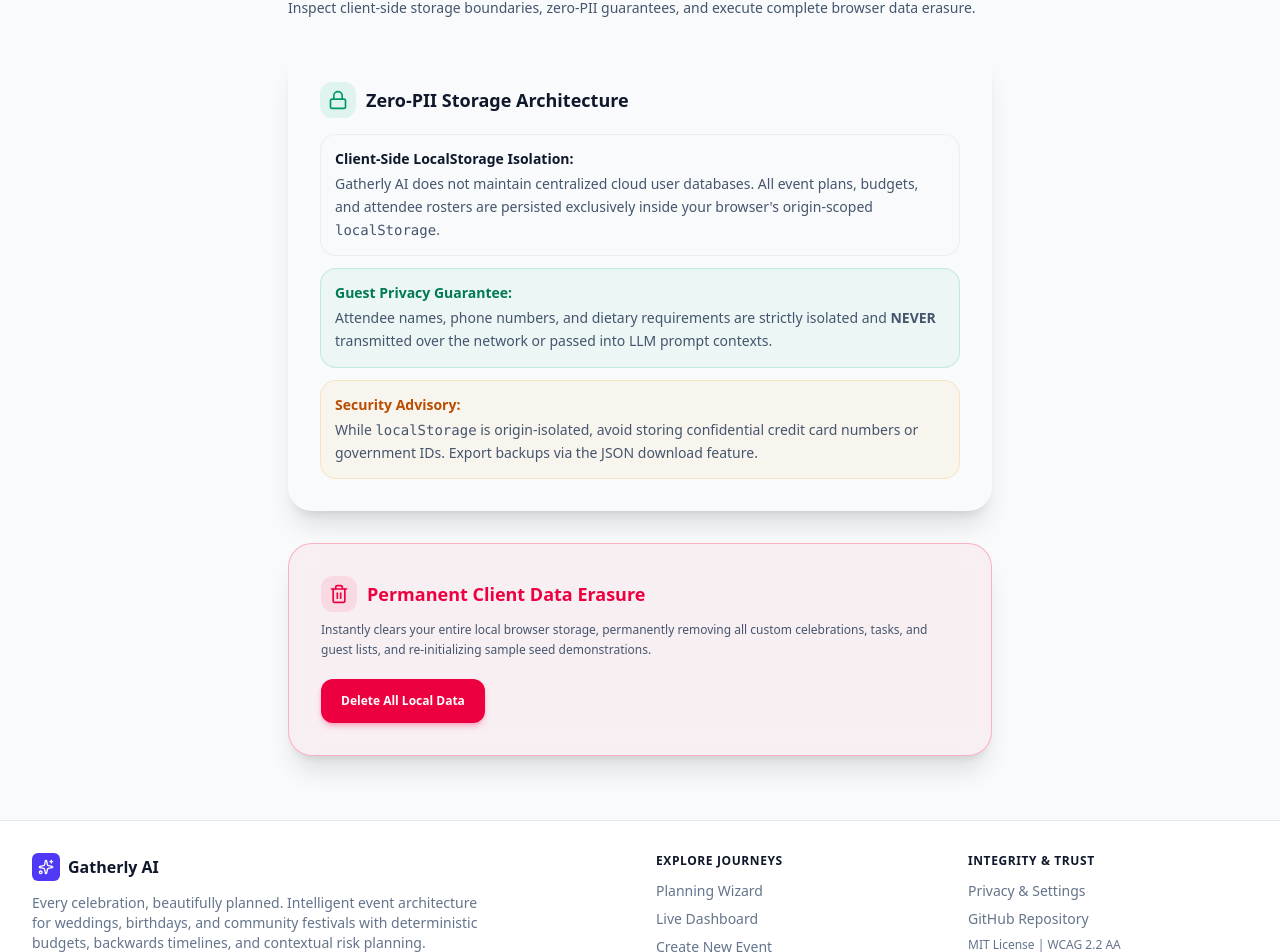
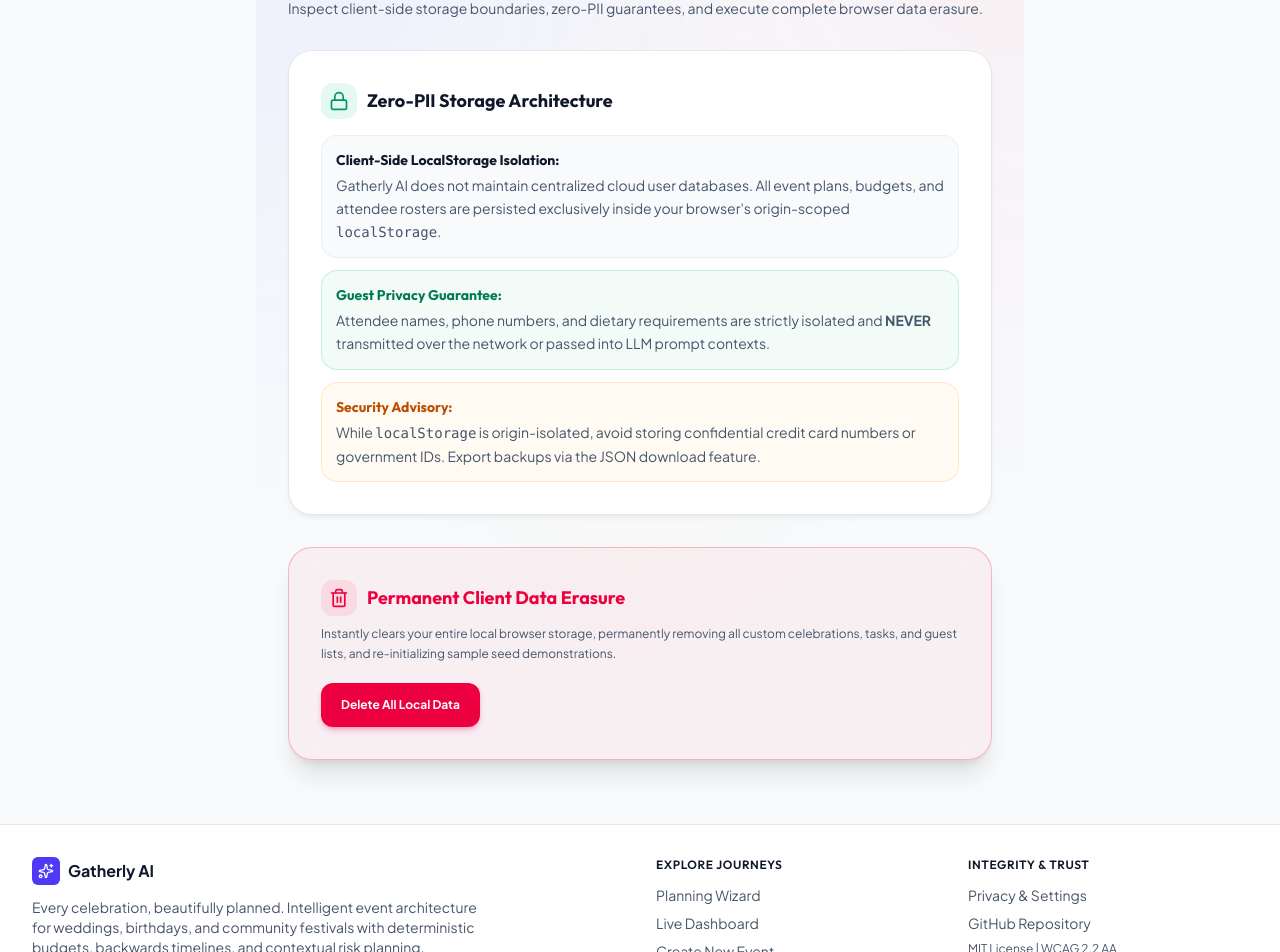
Before and after one commit to Hrithik-05-Roshan/pw-challenge-5, a Next.js app: page /settings in a window 1280 px wide. Shown: the part 213-1165 px from the top of the page. Built offline with nearby package versions, Linux system fonts and the light colour scheme.

Commit message:
fix(theme): configure custom dark variant to resolve contrast mismatch and apply Outfit typography

```diff
--- a/src/app/globals.css
+++ b/src/app/globals.css
@@ -1,4 +1,12 @@
 @import "tailwindcss";
+
+/* Ensure dark: variant only applies when .dark or data-theme="dark" is active */
+@custom-variant dark (&:where([data-theme="dark"], [data-theme="dark"] *, .dark, .dark *));
+
+@theme {
+  --font-heading: var(--font-outfit), sans-serif;
+  --font-sans: var(--font-jakarta), -apple-system, BlinkMacSystemFont, "Segoe UI", Roboto, sans-serif;
+}
 
 :root {
   --background: #f8fafc;
@@ -12,7 +20,7 @@
   --secondary: #f1f5f9;
   --secondary-foreground: #1e293b;
   --muted: #f1f5f9;
-  --muted-foreground: #64748b;
+  --muted-foreground: #475569;
   --accent: #4f46e5;
   --accent-foreground: #ffffff;
   --destructive: #ef4444;
@@ -20,7 +28,7 @@
   --border: #e2e8f0;
   --input: #e2e8f0;
   --ring: #4f46e5;
-  --radius: 0.5rem;
+  --radius: 0.75rem;
 }
 
 [data-theme="dark"],
@@ -41,16 +49,85 @@
   --accent-foreground: #ffffff;
   --destructive: #f87171;
   --destructive-foreground: #ffffff;
-  --border: #334155;
-  --input: #334155;
+  --border: #1e293b;
+  --input: #1e293b;
   --ring: #6366f1;
 }
 
 body {
   background-color: var(--background);
   color: var(--foreground);
+  font-family: var(--font-sans);
   font-feature-settings: "rlig" 1, "calt" 1;
-  transition: background-color 0.2s ease, color 0.2s ease;
+  transition: background-color 0.25s ease, color 0.25s ease;
+}
+
+h1, h2, h3, h4, .font-heading {
+  font-family: var(--font-heading);
+}
+
+/* Ambient Celebration Backgrounds */
+.ambient-bg {
+  background-color: var(--background);
+  background-image:
+    radial-gradient(at 0% 0%, rgba(99, 102, 241, 0.08) 0px, transparent 50%),
+    radial-gradient(at 100% 0%, rgba(244, 63, 94, 0.06) 0px, transparent 50%),
+    radial-gradient(at 50% 50%, rgba(245, 158, 11, 0.04) 0px, transparent 50%);
+}
+
+.dark .ambient-bg {
+  background-color: #090d16;
+  background-image:
+    radial-gradient(at 0% 0%, rgba(99, 102, 241, 0.16) 0px, transparent 50%),
+    radial-gradient(at 100% 0%, rgba(244, 63, 94, 0.12) 0px, transparent 50%),
+    radial-gradient(at 50% 100%, rgba(16, 185, 129, 0.08) 0px, transparent 50%);
+}
+
+/* Glassmorphism Panels */
+.glass-panel {
+  background: rgba(255, 255, 255, 0.85);
+  backdrop-filter: blur(16px);
+  -webkit-backdrop-filter: blur(16px);
+  border: 1px solid rgba(226, 232, 240, 0.8);
+  box-shadow: 0 10px 30px -5px rgba(0, 0, 0, 0.05), 0 4px 6px -2px rgba(0, 0, 0, 0.02);
+}
+
+.dark .glass-panel {
+  background: rgba(15, 23, 42, 0.75);
+  backdrop-filter: blur(16px);
+  -webkit-backdrop-filter: blur(16px);
+  border: 1px solid rgba(255, 255, 255, 0.08);
+  box-shadow: 0 10px 30px -5px rgba(0, 0, 0, 0.5);
+}
+
+/* Glassmorphism Cards */
+.glass-card {
+  background: #ffffff;
+  border: 1px solid #e2e8f0;
+  box-shadow: 0 4px 6px -1px rgba(0, 0, 0, 0.05), 0 2px 4px -2px rgba(0, 0, 0, 0.03);
+}
+
+.dark .glass-card {
+  background: rgba(15, 23, 42, 0.8);
+  backdrop-filter: blur(12px);
+  -webkit-backdrop-filter: blur(12px);
+  border: 1px solid rgba(255, 255, 255, 0.08);
+  box-shadow: 0 8px 24px -4px rgba(0, 0, 0, 0.4);
+}
+
+/* Shimmer Celebration Headline Gradient */
+.shimmer-text {
+  background: linear-gradient(135deg, #4338ca 0%, #db2777 50%, #d97706 100%);
+  -webkit-background-clip: text;
+  -webkit-text-fill-color: transparent;
+  display: inline-block;
+}
+
+.dark .shimmer-text {
+  background: linear-gradient(135deg, #a5b4fc 0%, #f472b6 50%, #fcd34d 100%);
+  -webkit-background-clip: text;
+  -webkit-text-fill-color: transparent;
+  display: inline-block;
 }
 
 /* Accessible focus outline */
@@ -68,9 +145,27 @@
   min-height: 44px;
 }
 
+/* Custom Scrollbars */
+::-webkit-scrollbar {
+  width: 8px;
+  height: 8px;
+}
+
+::-webkit-scrollbar-track {
+  background: transparent;
+}
+
+::-webkit-scrollbar-thumb {
+  background: rgba(148, 163, 184, 0.4);
+  border-radius: 9999px;
+}
+
+.dark ::-webkit-scrollbar-thumb {
+  background: rgba(71, 85, 105, 0.6);
+}
+
 /* Motion preference respect */
 @media (prefers-reduced-motion: reduce) {
-
   *,
   ::before,
   ::after {
--- a/src/app/layout.tsx
+++ b/src/app/layout.tsx
@@ -1,18 +1,22 @@
 import type { Metadata, Viewport } from "next";
-import { Geist, Geist_Mono } from "next/font/google";
+import { Outfit, Plus_Jakarta_Sans } from "next/font/google";
 import "./globals.css";
 import { SkipLink } from "@/components/layout/SkipLink";
 import { Navbar } from "@/components/layout/Navbar";
 import { Footer } from "@/components/layout/Footer";
 
-const geistSans = Geist({
-  variable: "--font-geist-sans",
+const outfit = Outfit({
   subsets: ["latin"],
+  variable: "--font-outfit",
+  display: "swap",
+  weight: ["400", "500", "600", "700", "800", "900"],
 });
 
-const geistMono = Geist_Mono({
-  variable: "--font-geist-mono",
+const jakarta = Plus_Jakarta_Sans({
   subsets: ["latin"],
+  variable: "--font-jakarta",
+  display: "swap",
+  weight: ["400", "500", "600", "700", "800"],
 });
 
 export const viewport: Viewport = {
@@ -44,10 +48,31 @@
   return (
     <html
       lang="en"
-      className={`${geistSans.variable} ${geistMono.variable} h-full antialiased`}
+      className={`${outfit.variable} ${jakarta.variable} h-full antialiased`}
       suppressHydrationWarning
     >
-      <body className="min-h-full flex flex-col bg-[var(--background)] text-[var(--foreground)] selection:bg-indigo-500 selection:text-white">
+      <head>
+        <script
+          dangerouslySetInnerHTML={{
+            __html: `
+              (function() {
+                try {
+                  var saved = localStorage.getItem('gatherly-theme');
+                  var prefersDark = window.matchMedia('(prefers-color-scheme: dark)').matches;
+                  if (saved === 'dark' || (!saved && prefersDark)) {
+                    document.documentElement.classList.add('dark');
+                    document.documentElement.setAttribute('data-theme', 'dark');
+                  } else {
+                    document.documentElement.classList.remove('dark');
+                    document.documentElement.removeAttribute('data-theme');
+                  }
+                } catch (e) {}
+              })();
+            `,
+          }}
+        />
+      </head>
+      <body className="min-h-full flex flex-col bg-[var(--background)] text-[var(--foreground)] selection:bg-indigo-500 selection:text-white font-sans">
         <SkipLink />
         <Navbar />
         <main id="main-content" className="flex-1 focus:outline-none" tabIndex={-1}>
--- a/src/components/layout/Navbar.tsx
+++ b/src/components/layout/Navbar.tsx
@@ -26,10 +26,20 @@
     if (root.classList.contains("dark")) {
       root.classList.remove("dark");
       root.removeAttribute("data-theme");
+      try {
+        localStorage.setItem("gatherly-theme", "light");
+      } catch {
+        // storage disabled or unavailable
+      }
       setIsDark(false);
     } else {
       root.classList.add("dark");
       root.setAttribute("data-theme", "dark");
+      try {
+        localStorage.setItem("gatherly-theme", "dark");
+      } catch {
+        // storage disabled or unavailable
+      }
       setIsDark(true);
     }
   };
```
